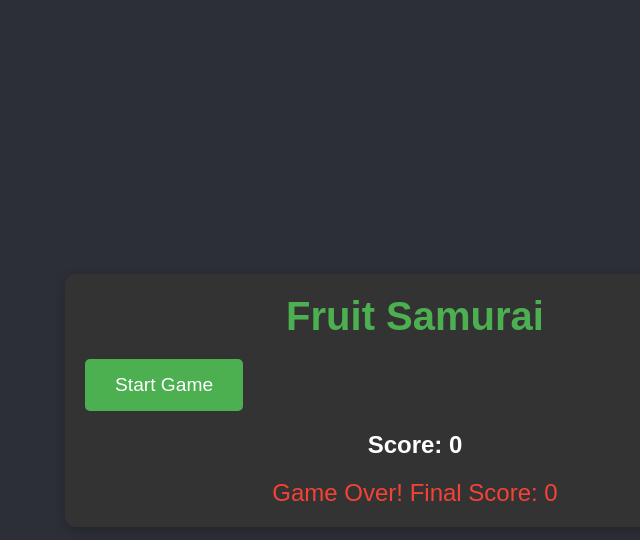
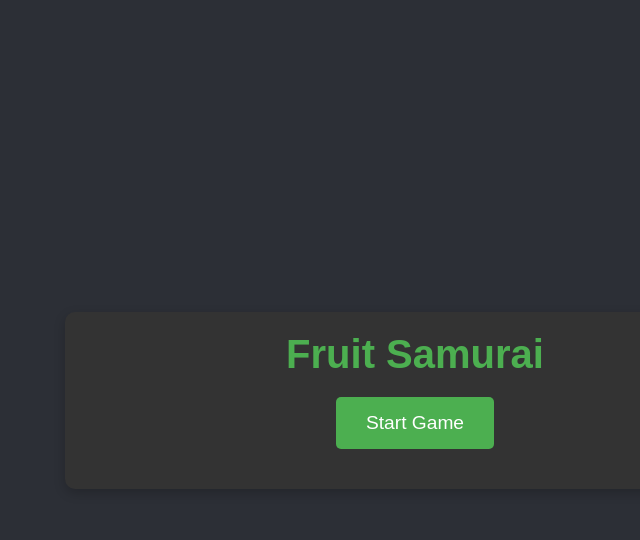
Before and after one commit to sorinnicumarian/body_tracking_game, a Flask app: page / in a window 1280 px wide. Shown: the top 540 px of the page, without its empty margins (225-865 px from the left). Run offline with Flask 3, Linux system fonts and the light colour scheme.

Commit message:
All working except dynamic score update

```diff
--- a/main.py
+++ b/main.py
@@ -2,11 +2,22 @@
 import random
 import numpy as np
 from flask import Flask, render_template, Response, jsonify
+import mediapipe as mp
 
 # Initialize Flask app
 app = Flask(__name__)
 
-# Game State Management
+# Initialize MediaPipe Hand model
+mp_hand = mp.solutions.hands
+hands = mp_hand.Hands()
+
+# Global game state
+games_played = 0  # Track the number of games played
+game_over = False
+score = 0
+current_fruit = None
+
+# GameState management
 class GameState:
     NOT_STARTED = "not_started"
     IN_PROGRESS = "in_progress"
@@ -26,7 +37,7 @@
     def reset_game(self):
         self.start_game()
 
-# Fruit Class (Base Class for different fruits)
+# Fruit Class for creating watermelon
 class Fruit:
     def __init__(self, name, image, position):
         self.name = name
@@ -44,7 +55,6 @@
         self.cut = True
         self.position = [-50, -50]  # Move off-screen after cut
 
-# Watermelon Class (inherits Fruit)
 class Watermelon(Fruit):
     def __init__(self):
         image = self.create_watermelon_image()
@@ -57,7 +67,7 @@
         cv2.circle(image, (50, 50), 35, (0, 0, 255), -1)  # Red inner flesh
         return image
 
-# Game Class for managing game logic
+# Game class to manage the state and update
 class Game:
     def __init__(self):
         self.state = GameState()
@@ -65,6 +75,8 @@
         self.current_fruit = None
 
     def start(self):
+        global games_played
+        games_played += 1  # Increment game counter
         self.state.start_game()
         self.create_new_fruit()
 
@@ -118,6 +130,12 @@
         # Game logic update
         game.update()
 
+        # Convert the frame to RGB for MediaPipe
+        image_rgb = cv2.cvtColor(frame, cv2.COLOR_BGR2RGB)
+
+        # Get hand landmarks
+        results_hand = hands.process(image_rgb)
+
         # Draw the watermelon on the frame
         if game.get_state() == GameState.IN_PROGRESS:
             watermelon = game.get_fruit()
@@ -128,13 +146,24 @@
 
                     # Prevent watermelon from going out of frame
                     if watermelon.position[1] + fruit_resized.shape[0] <= frame.shape[0]:
-                        # Ensure we are within frame bounds before drawing
                         y_start = max(0, watermelon.position[1])
                         y_end = min(frame.shape[0], watermelon.position[1] + fruit_resized.shape[0])
                         x_start = max(0, watermelon.position[0])
                         x_end = min(frame.shape[1], watermelon.position[0] + fruit_resized.shape[1])
 
                         frame[y_start:y_end, x_start:x_end] = fruit_resized[:y_end - y_start, :x_end - x_start]
+
+                # Hand detection and cutting logic
+                if results_hand.multi_hand_landmarks:
+                    for hand_landmarks in results_hand.multi_hand_landmarks:
+                        finger_tip = hand_landmarks.landmark[8]
+                        # Check if the finger is near the watermelon
+                        if (finger_tip.x * frame.shape[1] > watermelon.position[0] - 50 and
+                            finger_tip.x * frame.shape[1] < watermelon.position[0] + 50 and
+                            finger_tip.y * frame.shape[0] > watermelon.position[1] - 50 and
+                            finger_tip.y * frame.shape[0] < watermelon.position[1] + 50):
+                            # Simulate fruit cut by setting 'cut' flag
+                            watermelon.cut_fruit()
 
         # Game Over text and frame manipulation
         if game.get_state() == GameState.GAME_OVER:
--- a/static/style.css
+++ b/static/style.css
@@ -92,6 +92,11 @@
     display: none; /* Hide restart button initially */
 }
 
+#startButton {
+    display: block;
+    margin: 0 auto;
+}
+
 @media screen and (max-width: 600px) {
     h1 {
         font-size: 2rem;
--- a/templates/index.html
+++ b/templates/index.html
@@ -15,12 +15,12 @@
 
         <!-- Score Container -->
         <div id="scoreContainer">
-            <p id="score">Score: 0</p>
+            <p id="score" style="display: none;">Score: 0</p>
         </div>
 
         <!-- Game Over Message -->
         <div id="gameOverMessage" style="display: none;">
-            <p>Game Over! Final Score: <span id="finalScore">0</span></p>
+            <p style="display: none;">Game Over! Final Score: <span id="finalScore">0</span></p>
             <button id="restartButton">Restart Game</button>
         </div>
 
@@ -38,6 +38,7 @@
             .then(data => {
                 console.log(data.message);  // Log game start message
                 document.getElementById('score').textContent = 'Score: 0';  // Reset score
+                document.getElementById('score').style.display = 'block';
                 document.getElementById('gameOverMessage').style.display = 'none';  // Hide game over message
                 document.getElementById('startButton').style.display = 'none';  // Hide start button
                 document.getElementById('gameCanvas').style.display = 'block';  // Show video feed when the game starts
@@ -53,6 +54,7 @@
             .then(response => response.json())
             .then(data => {
                 console.log(data.message);  // Log game restart message
+                document.getElementById('score').style.display = 'block';
                 document.getElementById('gameOverMessage').style.display = 'none';  // Hide game over message
                 document.getElementById('startButton').style.display = 'none';  // Hide start button
                 document.getElementById('gameCanvas').style.display = 'block';  // Show video feed
```
